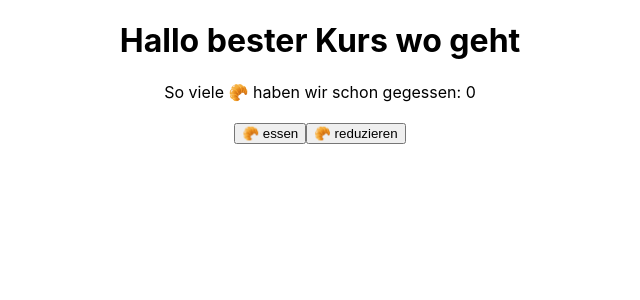
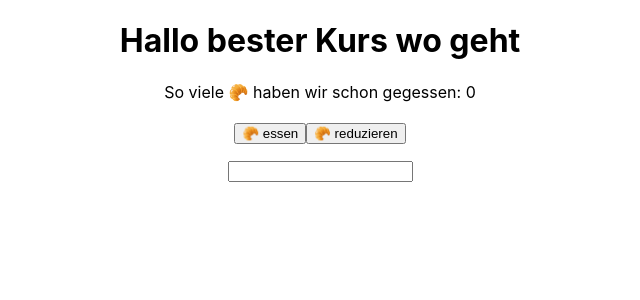
Before and after one commit to neuefische/hello-react-muc-java-22-2, a React (Create React App) app: page / in a window 1280 px wide. Shown: the top 300 px of the page, without its empty margins (320-960 px from the left). Built offline with nearby package versions, Linux system fonts and the light colour scheme.

Commit message:
Add input Element

```diff
--- a/src/components/StateExampleComponent.tsx
+++ b/src/components/StateExampleComponent.tsx
@@ -1,6 +1,6 @@
 // Namensgebung = Großgeschrieben, genau so wie der Dateiname
 // () = Können Parameter benutzen = In React nennt sich das Props
-import {useState} from "react";
+import {ChangeEvent, useState} from "react";
 
 export default function StateExampleComponent() {
 
@@ -16,6 +16,7 @@ export default function StateExampleComponent() {
     // d.h. setCroissantCounter
     // Schreibweise des Setters = set<StateName>
     const [croissantCounter, setCroissantCounter] = useState(0);
+    const [searchText, setSearchText] = useState("");
 
     function eatCroissant() {
         console.log("Mmmmm ein leckeres 🥐 mit Honig wird gesnackt")
@@ -29,6 +30,11 @@ export default function StateExampleComponent() {
         setCroissantCounter(croissantCounter - 1)
     }
 
+    const saveSearchText = (event: ChangeEvent<HTMLInputElement>) => {
+        console.log(event.target.value)
+        setSearchText(event.target.value)
+    }
+
     // Runde Klammer MUSS in return Zeile sein, weil sonst
     // "unreachable code after return statement"
     return (
@@ -38,5 +44,8 @@ export default function StateExampleComponent() {
             <br />
             <button onClick={eatCroissant}>🥐 essen</button>
             <button onClick={reduceCounter}>🥐 reduzieren</button>
+            <br/>
+            <p>{searchText}</p>
+            <input onChange={saveSearchText}/>
         </div>);
 }
```
